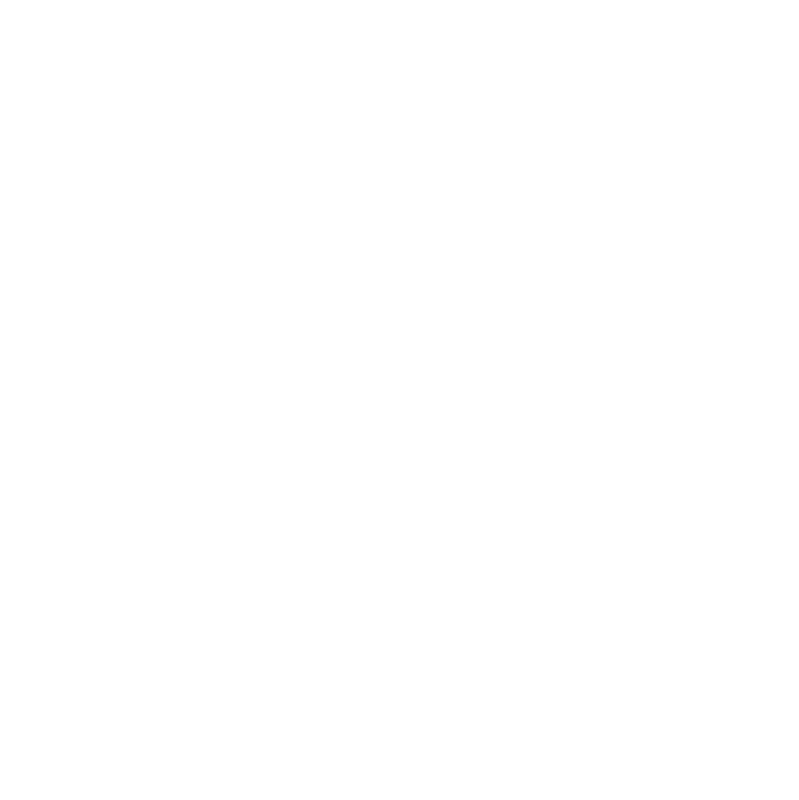
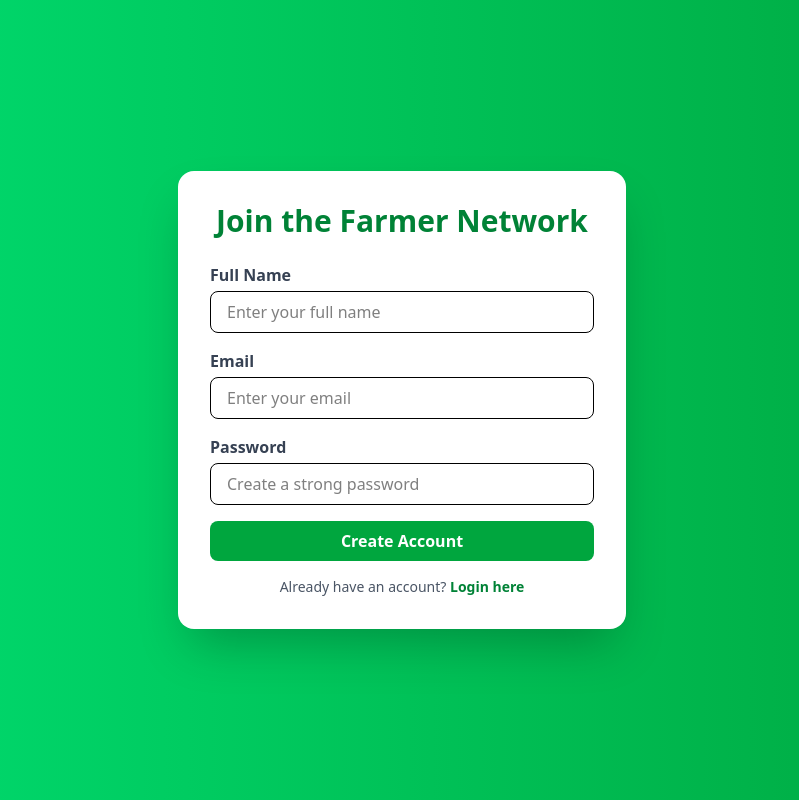
Before and after one commit to uwingabirejoselyne/agriTracker, a React (Vite) app in the folder frontend/: page /signup in a window 1280 px wide. Before the commit this address had no page. Shown: the whole page, without its empty margins (238-1037 px from the left). Built offline with nearby package versions, Linux system fonts and the light colour scheme.

Commit message:
form validation

```diff
--- a/frontend/src/App.jsx
+++ b/frontend/src/App.jsx
@@ -1,11 +1,13 @@
 import './App.css'
 import { Routes,Route } from 'react-router-dom'
 import Login from './pages/Login'
+import Signup from './pages/Signup'
 
 function App() {
   return (
     <Routes>
       <Route path='/' element={<Login/>}/>
+      <Route path='/signup' element={<Signup/>}/>
     </Routes>
 
   )
--- a/frontend/src/pages/Login.jsx
+++ b/frontend/src/pages/Login.jsx
@@ -1,55 +1,99 @@
-import React from 'react';
+import React, { useState } from 'react';
+import axios from 'axios';
+import { useNavigate } from 'react-router-dom';
+import { Link } from 'react-router-dom';
 
 const Login = () => {
+  const navigate = useNavigate();
+
+  const [form, setForm] = useState({ email: '', password: '' });
+  const [loading, setLoading] = useState(false);
+  const [errorMsg, setErrorMsg] = useState('');
+
+  const handleChange = (e) => {
+    setForm({ ...form, [e.target.name]: e.target.value });
+  };
+
+  const handleSubmit = async (e) => {
+    e.preventDefault();
+    setLoading(true);
+    setErrorMsg('');
+
+    try {
+      const res = await axios.post('http://localhost:5000/api/auth/login', form);
+      const { token, user } = res.data;
+
+      localStorage.setItem('token', token);
+      localStorage.setItem('user', JSON.stringify(user));
+
+      navigate('/dashboard'); // or wherever the farmer should go
+    } catch (err) {
+      setErrorMsg(err.response?.data?.message || 'Login failed');
+    } finally {
+      setLoading(false);
+    }
+  };
+
   return (
     <div className="min-h-screen flex items-center justify-center bg-gradient-to-r from-green-400 to-green-600">
       <div className="bg-white p-8 rounded-2xl shadow-2xl w-full max-w-md">
         <h2 className="text-3xl font-bold text-center text-green-700 mb-6">Welcome Farmer</h2>
 
-        <form className="space-y-4">
+        <form className="space-y-4" onSubmit={handleSubmit}>
           <div>
             <label className="block mb-1 text-gray-700 font-semibold">Email</label>
             <input
+              name="email"
               type="email"
+              value={form.email}
+              onChange={handleChange}
               placeholder="Enter your email"
               className="w-full px-4 py-2 rounded-lg border focus:outline-none focus:ring-2 focus:ring-green-500"
+              required
             />
           </div>
 
           <div>
             <label className="block mb-1 text-gray-700 font-semibold">Password</label>
             <input
+              name="password"
               type="password"
+              value={form.password}
+              onChange={handleChange}
               placeholder="Enter your password"
               className="w-full px-4 py-2 rounded-lg border focus:outline-none focus:ring-2 focus:ring-green-500"
+              required
             />
           </div>
 
-  {/* Forgot Password */}
           <div className="text-right">
             <a href="#" className="text-sm text-green-600 hover:underline">
               Forgot password?
             </a>
           </div>
 
+          {errorMsg && (
+            <div className="text-red-600 text-sm font-semibold">{errorMsg}</div>
+          )}
+
           <button
             type="submit"
+            disabled={loading}
             className="w-full bg-green-500 hover:bg-green-600 text-white font-bold py-2 px-4 rounded-lg transition duration-300"
           >
-    Login
+            {loading ? 'Logging in...' : 'Login'}
           </button>
 
-  {/* Don't have an account */}
           <div className="text-center mt-4">
   <p className="text-sm text-gray-600">
     Don't have an account?
-      <a href="#" className="text-green-700 font-semibold hover:underline ml-1">
+    <Link to="/signup" className="text-green-700 font-semibold hover:underline ml-1">
       Sign up
-      </a>
+    </Link>
   </p>
 </div>
+
         </form>
-
       </div>
     </div>
   );
--- a/frontend/src/pages/Signup.jsx
+++ b/frontend/src/pages/Signup.jsx
@@ -1,12 +1,20 @@
 import { useState } from 'react';
 import axios from 'axios';
+import { Link, useNavigate } from 'react-router-dom';
 
 const Signup = () => {
-  const [name, setName] = useState('');
-  const [email, setEmail] = useState('');
-  const [password, setPassword] = useState('');
+  const navigate = useNavigate();
+  const [form, setForm] = useState({
+    name: '',
+    email: '',
+    password: '',
+  });
   const [error, setError] = useState('');
   const [success, setSuccess] = useState('');
+
+  const handleChange = (e) => {
+    setForm({ ...form, [e.target.name]: e.target.value });
+  };
 
   const handleSubmit = async (e) => {
     e.preventDefault();
@@ -14,74 +22,82 @@
     setSuccess('');
 
     try {
-      await axios.post('http://localhost:5000/api/auth/register', {
-        name,
-        email,
-        password,
-      });
+      await axios.post('http://localhost:5000/api/auth/register', form);
 
-      setSuccess('Account created successfully. You can now log in.');
-      setName('');
-      setEmail('');
-      setPassword('');
+      setSuccess('Account created successfully! Redirecting to login...');
+      setForm({ name: '', email: '', password: '' });
+
+      // Redirect after short delay
+      setTimeout(() => navigate('/'), 2000);
     } catch (err) {
-      const msg =
-        err.response?.data?.message || 'Something went wrong. Please try again.';
+      const msg = err.response?.data?.message || 'Something went wrong. Please try again.';
       setError(msg);
     }
   };
 
   return (
-    <div className="min-h-screen flex items-center justify-center bg-green-50 px-4">
-      <div className="max-w-md w-full bg-white rounded-2xl shadow-lg p-8">
-        <h2 className="text-2xl font-bold text-green-600 mb-6 text-center">
-          Create your Farmer Account
+    <div className="min-h-screen flex items-center justify-center bg-gradient-to-r from-green-400 to-green-600 px-4">
+      <div className="bg-white p-8 rounded-2xl shadow-2xl w-full max-w-md">
+        <h2 className="text-3xl font-bold text-center text-green-700 mb-6">
+          Join the Farmer Network
         </h2>
 
-        {error && <p className="text-red-500 text-sm mb-2">{error}</p>}
-        {success && <p className="text-green-600 text-sm mb-2">{success}</p>}
+        {error && <p className="text-red-500 text-sm mb-4 font-medium">{error}</p>}
+        {success && <p className="text-green-600 text-sm mb-4 font-medium">{success}</p>}
 
-        <form className="space-y-4" onSubmit={handleSubmit}>
+        <form onSubmit={handleSubmit} className="space-y-4">
+          <div>
+            <label className="block mb-1 text-gray-700 font-semibold">Full Name</label>
             <input
+              name="name"
               type="text"
-            placeholder="Full Name"
-            value={name}
-            onChange={(e) => setName(e.target.value)}
-            className="w-full px-4 py-2 border rounded-lg focus:outline-none focus:ring-2 focus:ring-green-500"
+              value={form.name}
+              onChange={handleChange}
+              placeholder="Enter your full name"
+              className="w-full px-4 py-2 rounded-lg border focus:outline-none focus:ring-2 focus:ring-green-500"
               required
             />
+          </div>
 
+          <div>
+            <label className="block mb-1 text-gray-700 font-semibold">Email</label>
             <input
+              name="email"
               type="email"
-            placeholder="Email address"
-            value={email}
-            onChange={(e) => setEmail(e.target.value)}
-            className="w-full px-4 py-2 border rounded-lg focus:outline-none focus:ring-2 focus:ring-green-500"
+              value={form.email}
+              onChange={handleChange}
+              placeholder="Enter your email"
+              className="w-full px-4 py-2 rounded-lg border focus:outline-none focus:ring-2 focus:ring-green-500"
               required
             />
+          </div>
 
+          <div>
+            <label className="block mb-1 text-gray-700 font-semibold">Password</label>
             <input
+              name="password"
               type="password"
-            placeholder="Create a password"
-            value={password}
-            onChange={(e) => setPassword(e.target.value)}
-            className="w-full px-4 py-2 border rounded-lg focus:outline-none focus:ring-2 focus:ring-green-500"
+              value={form.password}
+              onChange={handleChange}
+              placeholder="Create a strong password"
+              className="w-full px-4 py-2 rounded-lg border focus:outline-none focus:ring-2 focus:ring-green-500"
               required
             />
+          </div>
 
           <button
             type="submit"
-            className="w-full bg-green-600 hover:bg-green-700 text-white py-2 rounded-lg transition duration-300"
+            className="w-full bg-green-600 hover:bg-green-700 text-white font-bold py-2 px-4 rounded-lg transition duration-300"
           >
-            Sign Up
+            Create Account
           </button>
         </form>
 
-        <p className="text-sm text-center mt-4">
+        <p className="text-sm text-center mt-4 text-gray-600">
           Already have an account?{' '}
-          <a href="/login" className="text-green-600 font-semibold hover:underline">
+          <Link to="/" className="text-green-700 font-semibold hover:underline">
             Login here
-          </a>
+          </Link>
         </p>
       </div>
     </div>
```
Also changed, not shown: 2 other files (tests, documents, lock files or other folders). Lines whose indentation alone changed are shown as unchanged.
